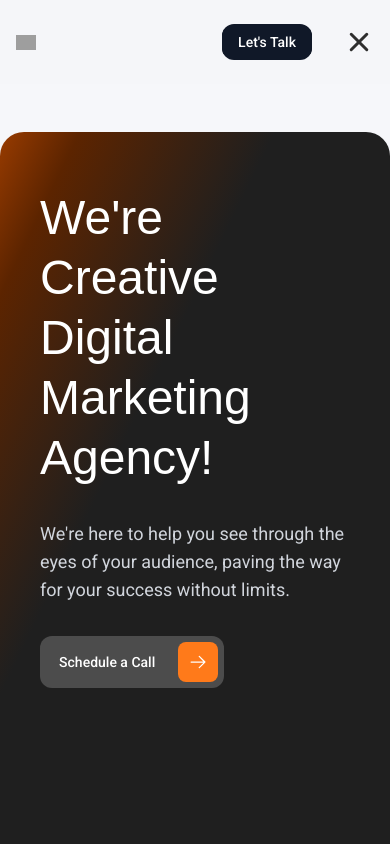
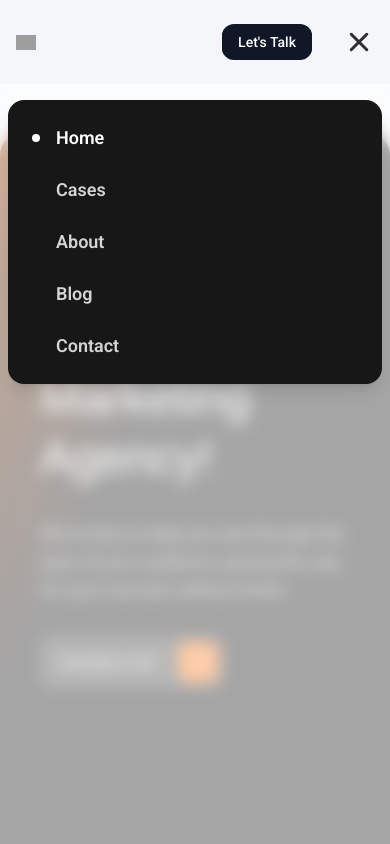
Before and after one commit to Maaz0313-png/panda-patronage, a React (Vite) app: page / in a window 390 px wide. Both pictures are taken after a click on the button 359 px from the left and 42 px from the top of the page. Shown: the top 844 px of the page. Built offline with nearby package versions, Linux system fonts and the light colour scheme; grey boxes are pictures that could not be loaded.

Commit message:
feat(MobileHeader): enhance mobile navigation with overlay and menu items

```diff
--- a/src/components/MobileHeader.jsx
+++ b/src/components/MobileHeader.jsx
@@ -12,7 +12,60 @@ const MobileHeader = ({ activeLink = "Home" }) => {
 
   const [isOpen, toggleOpen] = useCycle(false, true);
 
+  const menuItems = [
+    { label: "Home", href: "/" },
+    { label: "Cases", href: "/cases" },
+    { label: "About", href: "/about" },
+    { label: "Blog", href: "/blog" },
+    { label: "Contact", href: "/contact" },
+  ];
+
   return (
+    <>
+      {/* Overlay: render outside header so it never covers navbar in normal flow */}
+      {isOpen && !scrolled && (
+        <motion.div
+          initial={{ opacity: 0 }}
+          animate={{ opacity: 1, pointerEvents: "auto" }}
+          exit={{ opacity: 0, pointerEvents: "none" }}
+          transition={{ duration: 0.2 }}
+          className="fixed right-0 left-0 z-30"
+          style={{
+            top: 84, // height of navbar in normal flow
+            height: "calc(100vh - 84px)",
+            pointerEvents: isOpen ? "auto" : "none",
+          }}
+          aria-hidden={!isOpen}
+        >
+          <motion.div
+            initial={{ opacity: 0 }}
+            animate={{ opacity: 1 }}
+            exit={{ opacity: 0 }}
+            transition={{ duration: 0.2 }}
+            className="h-full w-full bg-white/60 backdrop-blur-sm"
+          />
+        </motion.div>
+      )}
+      {/* Sticky: overlay covers whole screen, behind navbar and menu */}
+      {isOpen && scrolled && (
+        <motion.div
+          initial={{ opacity: 0 }}
+          animate={{ opacity: 1, pointerEvents: "auto" }}
+          exit={{ opacity: 0, pointerEvents: "none" }}
+          transition={{ duration: 0.2 }}
+          className="fixed inset-0 z-30"
+          style={{ pointerEvents: isOpen ? "auto" : "none" }}
+          aria-hidden={!isOpen}
+        >
+          <motion.div
+            initial={{ opacity: 0 }}
+            animate={{ opacity: 1 }}
+            exit={{ opacity: 0 }}
+            transition={{ duration: 0.2 }}
+            className="absolute inset-0 h-full w-full bg-white/60 backdrop-blur-sm"
+          />
+        </motion.div>
+      )}
       <header
         className={`block overflow-x-hidden lg:hidden ${scrolled ? "fixed top-0 left-0 z-50 w-full" : "relative"}`}
       >
@@ -32,7 +85,9 @@ const MobileHeader = ({ activeLink = "Home" }) => {
               src="https://framerusercontent.com/images/0R0UXrjNeRBEKk7xpEnnM93qA.png?scale-down-to=512"
               alt="Panda Patronage Logo"
               className={` ${
-              scrolled ? "size-[42px] object-contain" : "size-5 object-contain"
+                scrolled
+                  ? "size-[42px] object-contain"
+                  : "size-5 object-contain"
               } `}
             />
           </a>
@@ -81,7 +136,7 @@ const MobileHeader = ({ activeLink = "Home" }) => {
             {/* ----- NAV HAMBURGER ----- */}
             <button
               onClick={() => toggleOpen()}
-            className={`relative z-50 flex items-center justify-center ${scrolled ? "rounded-lg bg-white p-2" : ""}`}
+              className={`relative z-50 flex cursor-pointer items-center justify-center ${scrolled ? "rounded-lg bg-white p-2" : ""}`}
             >
               <svg width="30" height="30" viewBox="0 0 30 30">
                 <motion.line
@@ -166,7 +221,37 @@ const MobileHeader = ({ activeLink = "Home" }) => {
             </button>
           </div>
         </motion.div>
+        {/* Menu: absolutely positioned below navbar, always above overlay */}
+        <motion.div
+          initial={{ height: 0, opacity: 0 }}
+          animate={
+            isOpen ? { height: "auto", opacity: 1 } : { height: 0, opacity: 0 }
+          }
+          transition={{ duration: 0.4, ease: "easeInOut" }}
+          className="fixed right-0 left-0 z-40 mx-2 overflow-hidden rounded-2xl bg-neutral-900 p-6 shadow-lg"
+          style={{ top: scrolled ? 70 : 100 }}
+        >
+          <nav>
+            <ul className="flex flex-col gap-6">
+              {menuItems.map((item) => (
+                <li key={item.label} className="group relative">
+                  <a
+                    href={item.href}
+                    className={`flex items-center gap-2 text-lg font-semibold transition-colors duration-200 ${activeLink === item.label ? "text-white" : "text-neutral-300 hover:text-white"}`}
+                  >
+                    {/* Dot for active or hover */}
+                    <span
+                      className={`mr-2 h-2 w-2 rounded-full bg-white transition-all duration-200 ${activeLink === item.label ? "opacity-100" : "opacity-0 group-hover:opacity-100"}`}
+                    />
+                    {item.label}
+                  </a>
+                </li>
+              ))}
+            </ul>
+          </nav>
+        </motion.div>
       </header>
+    </>
   );
 };
 
```
Lines whose indentation alone changed are shown as unchanged.
